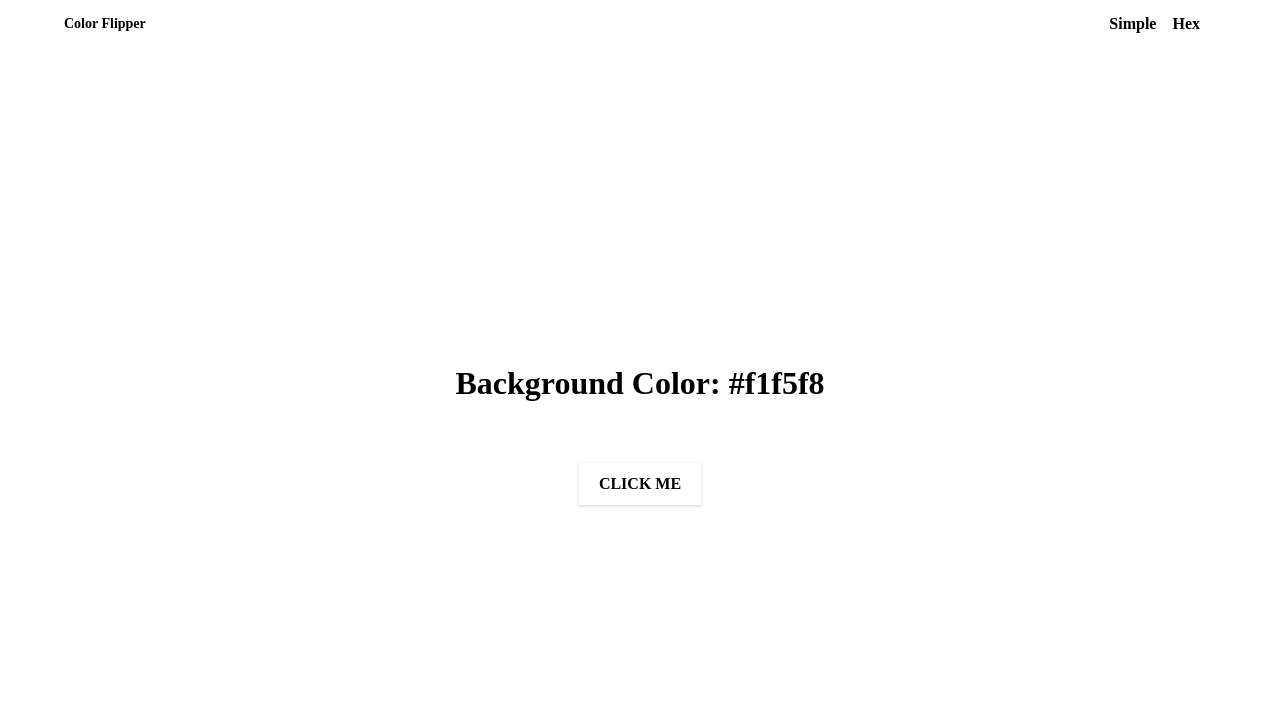
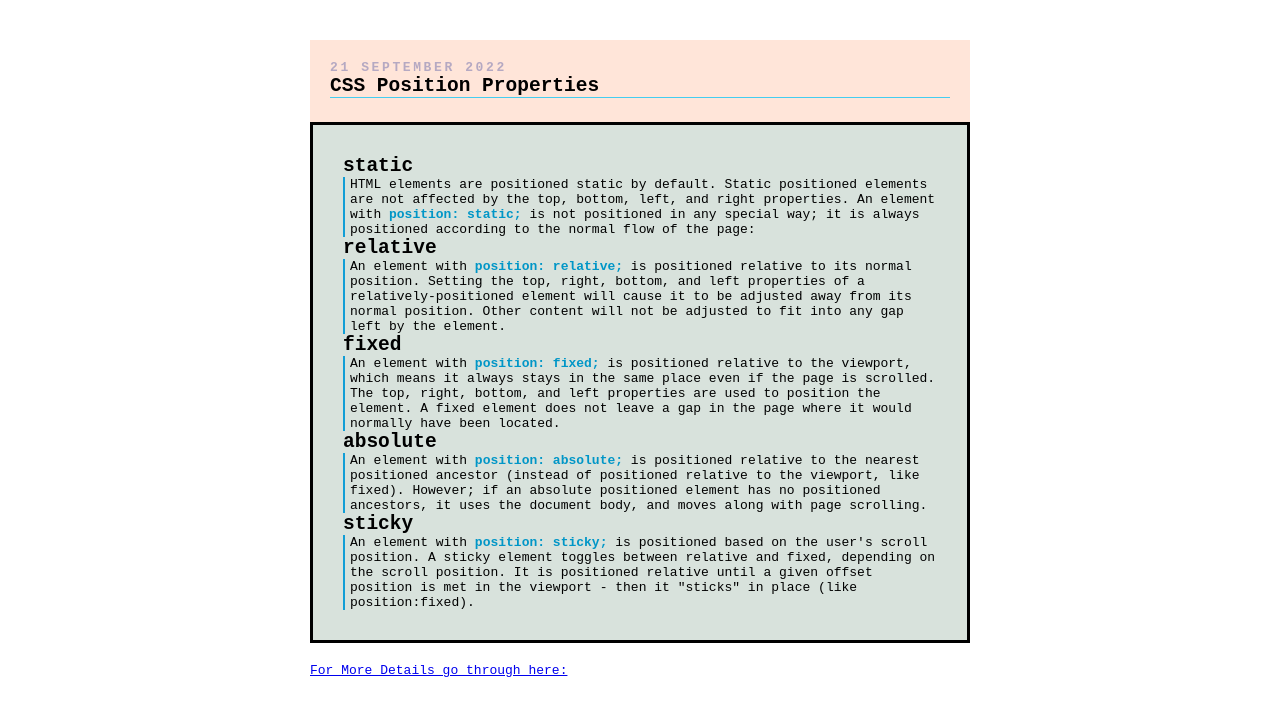
Before and after one commit to Debanjana06/web, a plain HTML site: page index.html in a window 1280 px wide. Drawn offline with Linux system fonts and the light colour scheme; a web font is replaced by a local one.

Commit message:
Add files via upload

```diff
--- a/index.html
+++ b/index.html
@@ -1,36 +1,67 @@
 <!DOCTYPE html>
 <html lang="en">
+
 <head>
     <meta charset="UTF-8">
     <meta http-equiv="X-UA-Compatible" content="IE=edge">
     <meta name="viewport" content="width=device-width, initial-scale=1.0">
-    <link rel="stylesheet" href="CSS.css">
-    <title>Document</title>
+    <link rel="stylesheet" href="https://fonts.googleapis.com/css?family=Trirong">
+    <link rel="stylesheet" href="style.css">
+    <title>Blog</title>
 </head>
+
 <body>
-    <nav>
-     <div class="nav-center">
-         <h4>Color Flipper</h4>
-         <ul class="nav-link">
-             <li>
-                 <a href="index.html">Simple</a>
-             </li>
-             <li>
-                <a href="hex.html">hex</a>
-            </li>
-         </ul>
-     </div>
-    </nav>
-    <main>
-        <div class="container">
-            <h2>Background Color: <span class="color">
-                #f1f5f8
-            </span></h2>
-            <button class="btn btn-hero" id="btn">Click me</button>
+    <div class="main">
+        <div class="date">21 september 2022</div>
+        <h2>CSS Position Properties</h2>
+        <hr>
         </div>
-    </main>
+    <div class="blog">
 
-        <!-- Javascript -->
-    <script src="js/JS.js"></script>
+        <section>
+            <h3>static</h3>
+            <p class="para">HTML elements are positioned static by default.
+
+                Static positioned elements are not affected by the top, bottom, left, and right properties.
+
+                An element with <b style="color: #0096c7;"> position: static;</b> is not positioned in any special way; it is always positioned
+                according to the normal flow of the page:
+            </p>
+        </section>
+        <section>
+            <h3>relative</h3>
+            <p class="para">An element with <b style="color: #0096c7;"> position: relative;</b> is positioned relative to its normal position.
+
+                Setting the top, right, bottom, and left properties of a relatively-positioned element will cause it to
+                be adjusted away from its normal position. Other content will not be adjusted to fit into any gap left
+                by the element.</p>
+        </section>
+        <section>
+            <h3>fixed</h3>
+            <p class="para">An element with <b style="color: #0096c7;"> position: fixed;</b> is positioned relative to the viewport, which means it
+                always stays in the same place even if the page is scrolled. The top, right, bottom, and left properties
+                are used to position the element.
+
+                A fixed element does not leave a gap in the page where it would normally have been located.</p>
+        </section>
+        <section>
+            <h3>absolute</h3>
+            <p class="para">An element with <b style="color: #0096c7;"> position: absolute;</b> is positioned relative to the nearest positioned
+                ancestor (instead of positioned relative to the viewport, like fixed).
+
+                However; if an absolute positioned element has no positioned ancestors, it uses the document body, and
+                moves along with page scrolling.</p>
+        </section>
+        <section>
+            <h3>sticky</h3>
+            <p class="para">An element with <b style="color: #0096c7;"> position: sticky;</b> is positioned based on the user's scroll position.
+
+                A sticky element toggles between relative and fixed, depending on the scroll position. It is positioned
+                relative until a given offset position is met in the viewport - then it "sticks" in place (like
+                position:fixed).</p>
+        </section>
+    </div>
+    <a href="https://www.w3schools.com/css/css_positioning.asp">For More Details go through here:</a>
 </body>
+
 </html>
--- /dev/null
+++ b/style.css
@@ -0,0 +1,55 @@
+*{
+    margin: 0;
+    padding: 0;
+    box-sizing: border-box;
+    font-family: monospace;
+}
+body{
+    background-size: cover;
+    background-position: center;
+    background-attachment: fixed;
+    width: 100%;
+
+    padding: 20px;
+    margin: 20px auto;
+    max-width: 700px;
+}
+.main
+{
+    background-color: #ffe5d9;
+    padding: 20px;
+    max-width: 1000px;
+
+}
+.blog
+{
+    margin-bottom: 20px;
+    padding: 30px;
+    border: 3px solid #000;
+    background-color: #d8e2dc;
+}
+.date
+{
+    color: rgba(10, 30, 143, 0.3);
+    letter-spacing: 0.2em;
+    text-transform: uppercase;
+    font-weight: 700;
+}
+.para{
+  border-left: 2px solid rgb(18, 158, 214);
+  padding-left: 5px;
+}
+h3
+{
+    font-size: 1.5rem;
+}
+hr
+{
+    border: 0;
+    height: 5px;
+    border-top: 1px solid rgb(68, 205, 240);
+}
+p{
+    color: #000;
+    font-weight: 500;
+}
--- /dev/null
+++ b/style1.css
@@ -0,0 +1,65 @@
+*
+{
+    margin: 0;
+    padding: 0;
+    box-sizing: border-box;
+    font-family: monospace;
+}
+body
+{
+    margin: 0;
+    background-image: url(https://i.pinimg.com/originals/ca/19/b3/ca19b30cea6d509d913e054ede5ebef9.png);
+    width: 100%;
+    height: 100%;
+}
+.header {
+    padding: 20px;
+    text-align: right;
+    color: white;
+    font-size: 20px;
+  }
+  .container .header a{
+    color: rgb(13, 231, 202);
+    padding: 5px;
+    text-align: right;
+  }
+  h2{
+    color: #fff;
+    text-align: center;
+    padding: 30px;
+    font-size: 50px;
+    font-weight: 500;
+  }
+  .para{
+    color: #fff;
+    font-weight: 600;
+    text-align: center;
+    font-size: 15px;
+  }
+  h3{
+    color: #fff;
+    font-size: 20px;
+    font-weight: 600;
+    padding: 10px;
+    text-align: center;
+  }
+  .container a{
+    position: fixed;
+  left: 0;
+  top: 50;
+  padding: 20px;
+  width: 100%;
+  color: aqua;
+  text-align: center;
+  font-size: 15px;
+  }
+  footer {
+  position: fixed;
+  left: 0;
+  bottom: 0;
+  padding: 20px;
+  width: 100%;
+  color: white;
+  text-align: center;
+  font-size: 15px;
+  }
```
Also changed, not shown: about.html (added, +39 -0 lines).
